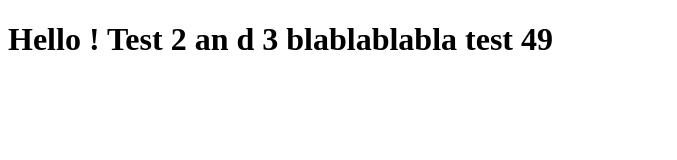
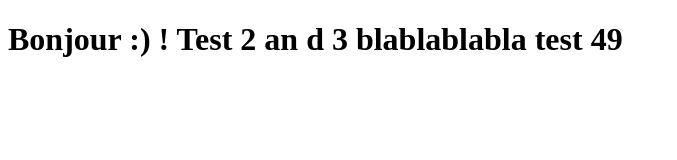
Before and after one commit to Mathias-B/Coursera, a plain HTML site: page site/index.html in a window 1280 px wide. Shown: the whole page, without its empty margins (0-677 px from the left). Drawn offline with Linux system fonts and the light colour scheme.

Commit message:
First modification

```diff
--- a/site/index.html
+++ b/site/index.html
@@ -4,6 +4,6 @@
 	<title>Hello Coursera putain !</title>
 </head>
 <body>
-<h1> Hello ! Test 2 an d 3 blablablabla test 49 <h1>
+<h1> Bonjour :) ! Test 2 an d 3 blablablabla test 49 <h1>
 </body>
 </html>
```
